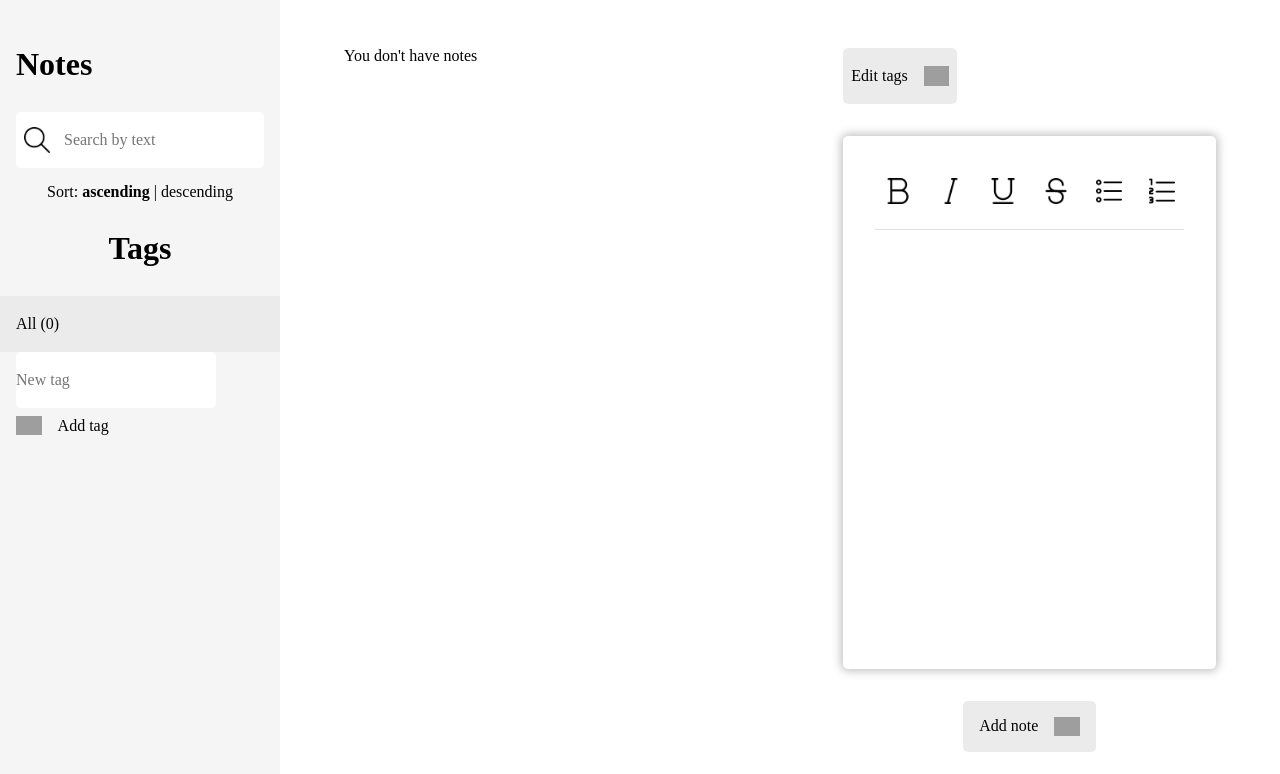
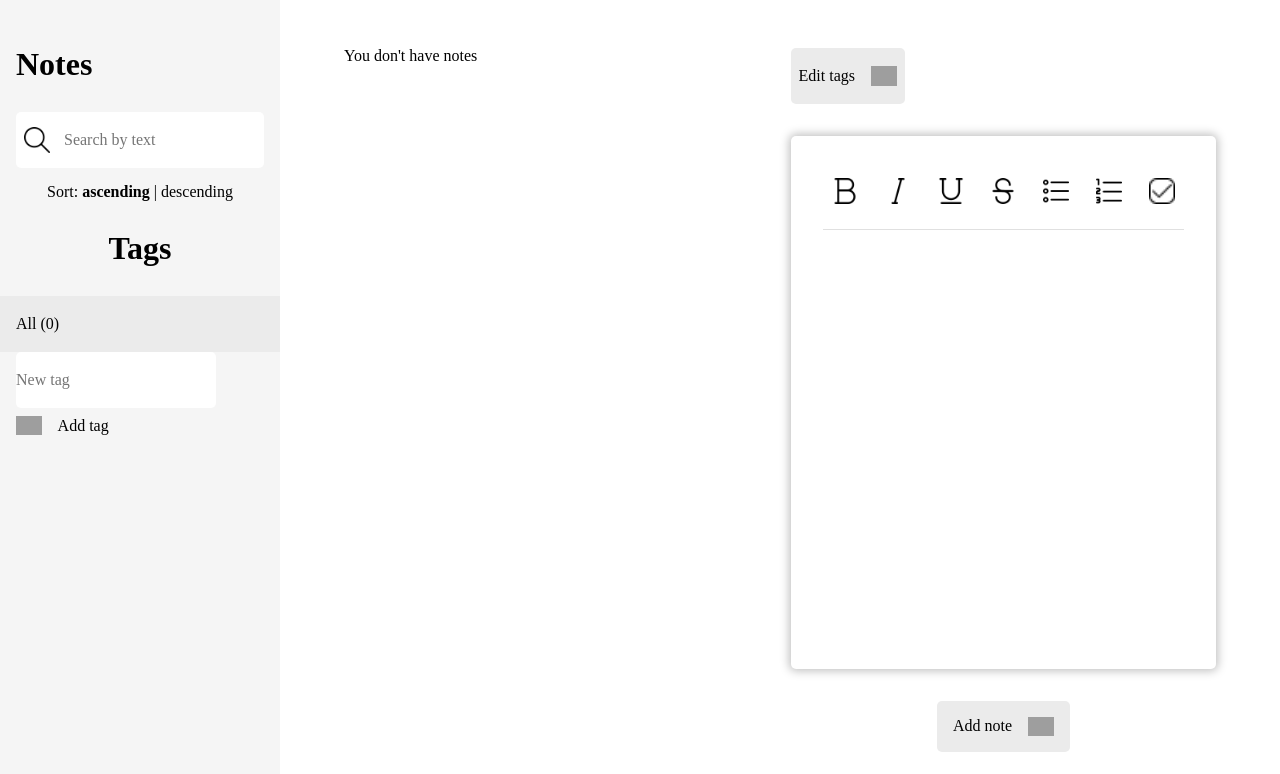
Before and after one commit to danylonikora/notes, a React (Vite) app: page / in a window 1280 px wide. Shown: the top 774 px of the page. Built offline with nearby package versions, Linux system fonts and the light colour scheme; grey boxes are pictures that could not be loaded.

Commit message:
Add check lists

```diff
--- a/src/components/TextEditor.tsx
+++ b/src/components/TextEditor.tsx
@@ -59,6 +59,11 @@ function TextEditor({ setNotesHTMLAndDelta, note, mode }: TextEditorProps) {
           value="ordered"
           title="Numbered list"
         />
+        <button
+          className="ql-list check-list button"
+          value="check"
+          title="Check list"
+        />
       </div>
       <div className="text-editor__text-area"></div>
     </div>
--- a/src/styles/main.scss
+++ b/src/styles/main.scss
@@ -337,10 +337,6 @@ body {
 
 // Rich text
 .rich-text {
-  ul {
-    list-style: disc;
-  }
-
   ol {
     list-style: decimal;
   }
@@ -348,6 +344,37 @@ body {
   ul,
   ol {
     margin-left: 2rem;
+  }
+
+  ul {
+    list-style: disc;
+
+    &[data-checked] {
+      list-style: none;
+      pointer-events: none;
+      & li {
+        position: relative;
+      }
+
+      & li::before {
+        position: absolute;
+        left: -22px;
+        bottom: -3px;
+        pointer-events: auto;
+      }
+    }
+
+    &[data-checked="true"] {
+      text-decoration: line-through;
+      color: rgba($black, 0.5);
+      & li::before {
+        content: url("../assets/checked-box.png");
+      }
+    }
+
+    &[data-checked="false"] li::before {
+      content: url("../assets/check-box.png");
+    }
   }
 }
 
@@ -449,6 +476,10 @@ body {
     & .ql-list.numbered-list {
       background-image: url("../assets/ordered-list.png");
     }
+
+    & .ql-list.check-list {
+      background-image: url("../assets/checked-box.png");
+    }
   }
 
   &__text-area {
@@ -460,6 +491,10 @@ body {
 
       &:focus {
         outline: none;
+      }
+
+      ul[data-checked] li::before {
+        cursor: pointer;
       }
     }
 
```
Also changed, not shown: src/assets/check-box.png (added), src/assets/checked-box.png (added).
